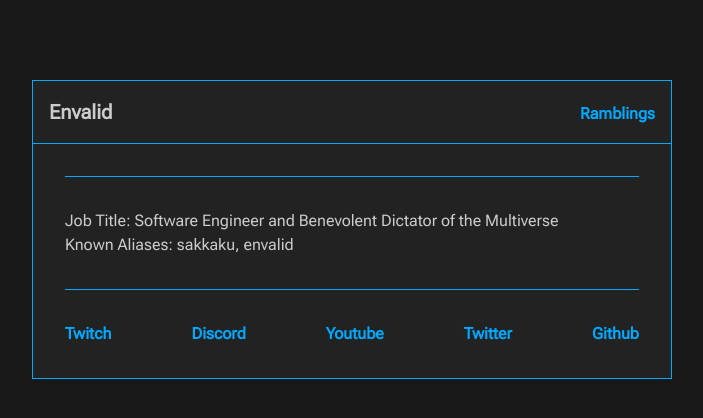
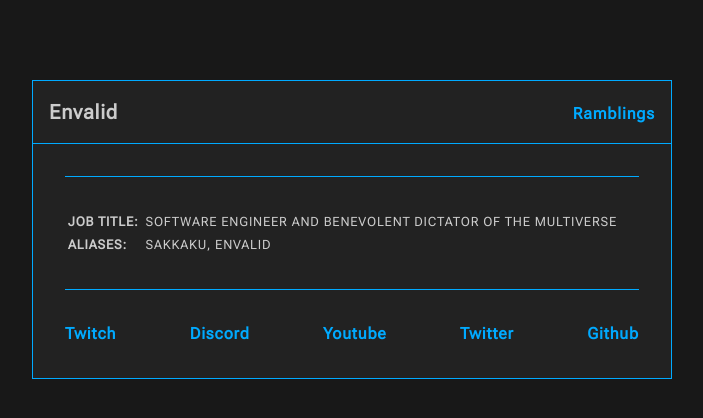
Before and after one commit to sakkaku/envalid, a Vue app: page / in a window 1280 px wide. Shown: the top 418 px of the page, without its empty margins (288-991 px from the left). Built offline with nearby package versions, Linux system fonts and the light colour scheme.

Commit message:
Add loading screen, etc.

```diff
--- a/public/css/main.css
+++ b/public/css/main.css
@@ -2,6 +2,8 @@
     --main-text-color: #CCC;
     --main-background-color: #222;
     --accent-color: #00AAFF;
+    --loading-color-1: #000000AA;
+    --loading-color-2: var(--accent-color);
 }
 
 @font-face {
@@ -18,6 +20,8 @@
     color: var(--main-text-color);
     background: #181818;
     font-family: RobotoFlex;
+    user-select: none;
+    letter-spacing: 0.05rem;
 }
 
 body {
@@ -29,13 +33,18 @@
 }
 
 a {
-    color: #00AAFF;
+    color: var(--accent-color);
     text-decoration: none;
     font-weight: bold;
+    padding: 5px;
+    margin: -5px;
 }
 
 a:hover {
-    text-decoration: underline;
+    color: var(--main-background-color);
+    background: var(--accent-color);
+    border: 0px var(--accent-color) solid;
+    border-radius: 0px;
 }
 
 hr {
--- a/src/App.vue
+++ b/src/App.vue
@@ -3,10 +3,12 @@
 import NavigationHeader from "@/components/NavigationHeader.vue";
 import NavigationFooter from "@/components/NavigationFooter.vue";
 import WaitSpinner from "@/components/WaitSpinner.vue";
+import { useWaitingStore } from "@/stores/useWaitingStore";
+const waitingStore = useWaitingStore();
 </script>
 
 <template>
-  <div class="root-container">
+  <div class="root-container" :aria-busy="waitingStore.isWaiting">
     <NavigationHeader class="nav-header" />
 
     <main class="main-content">
@@ -27,6 +29,7 @@
 
   margin: 0 auto;
   width: 40rem;
+  min-height: 15rem;
 
   background: var(--main-background-color);
   border: 1px var(--accent-color) solid;
--- a/src/components/WaitSpinner.vue
+++ b/src/components/WaitSpinner.vue
@@ -4,11 +4,41 @@
 </script>
 
 <template>
-  <div v-show="waitingStore.isWaiting" class="spinner-container"></div>
+  <Transition name="loading-fade">
+    <div v-show="waitingStore.isWaiting" class="spinner-container">
+      <p class="instructions">Please Wait...</p>
+    </div>
+  </Transition>
 </template>
 
 <style scoped>
 .spinner-container {
+  margin: -0.5rem;
+  display: flex;
+  flex-flow: column nowrap;
+  align-items: center;
+  justify-content: center;
+  font-weight: 900;
+  letter-spacing: 0.8rem;
   cursor: wait;
+  background-image: repeating-linear-gradient(45deg, var(--loading-color-1), var(--loading-color-1) 1rem, var(--loading-color-2) 1rem, var(--loading-color-2) 2rem);
+}
+
+.instructions {
+  padding: 1rem 2rem;
+  background: black;
+}
+
+.loading-fade-enter-active {
+  transition: none;
+}
+
+.loading-fade-leave-active {
+  transition: opacity 0.5s ease-in-out;
+}
+
+.loading-fade-enter-from,
+.loading-fade-leave-to {
+  opacity: 0;
 }
 </style>
--- a/src/views/HomeView.vue
+++ b/src/views/HomeView.vue
@@ -7,10 +7,18 @@
   <div class="about-area">
     <hr />
 
-    <div class="description">
-      <p>Job Title: Software Engineer and Benevolent Dictator of the Multiverse</p>
-      <p>Known Aliases: sakkaku, envalid</p>
-    </div>
+    <table class="description">
+      <tbody>
+        <tr>
+          <th>JOB TITLE:</th>
+          <td>SOFTWARE ENGINEER AND BENEVOLENT DICTATOR OF THE MULTIVERSE</td>
+        </tr>
+        <tr>
+          <th>ALIASES:</th>
+          <td>SAKKAKU, ENVALID</td>
+        </tr>
+      </tbody>
+    </table>
 
     <hr />
 
@@ -31,14 +39,16 @@
   height: 100%;
 }
 
-h2,
-h3 {
-  text-align: center;
-  line-height: 3rem;
+.description {
+  padding: 1rem;
 }
 
 .description {
-  padding: 1rem;
+  font-size: 0.8rem;
+}
+
+.description th {
+  text-align: left;
 }
 
 .inline-nav {
```
